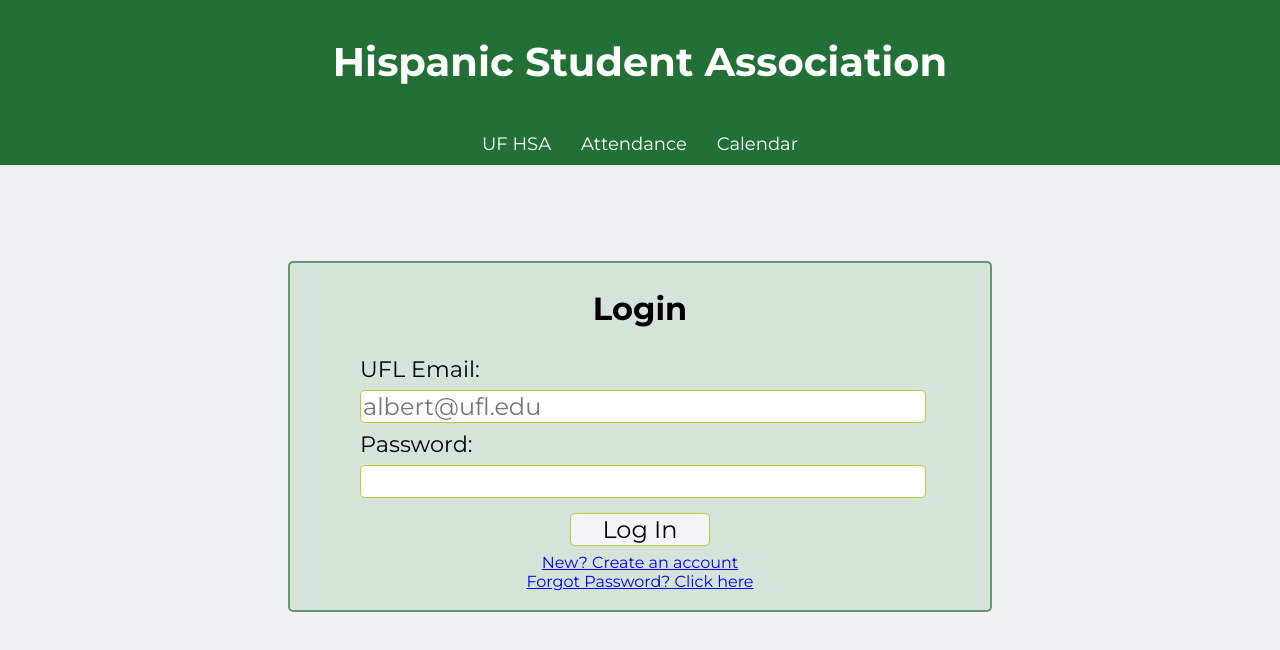
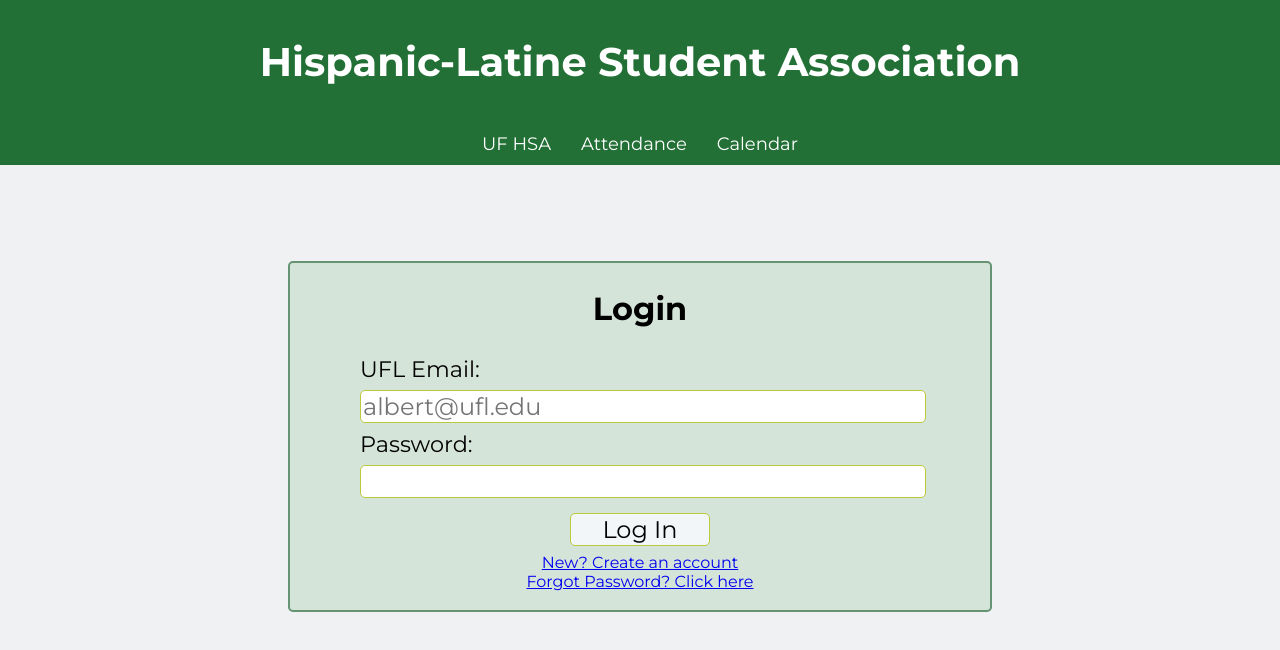
Before and after one commit to hsasecretary/hsapoints, a React (Create React App) app: page /login in a window 1280 px wide. Shown: the top 650 px of the page. Built offline with nearby package versions, Linux system fonts and the light colour scheme; no server answers.

Commit message:
Update header and then rerelease point breakdown

```diff
--- a/src/Dashboard.js
+++ b/src/Dashboard.js
@@ -16,8 +16,8 @@
 			<br/>
 			<Attendance />
 			<br/>
-			{/* <CabinetPoints/>
-			<br/> */}
+			<CabinetPoints/>
+			<br/>
 
 		</div>
 	);
--- a/src/Header.js
+++ b/src/Header.js
@@ -4,7 +4,7 @@
 
 	return (
 		<div className="header" >
-			<h1>Hispanic Student Association</h1>
+			<h1>Hispanic-Latine Student Association</h1>
 
 		</div>
 	);
```
